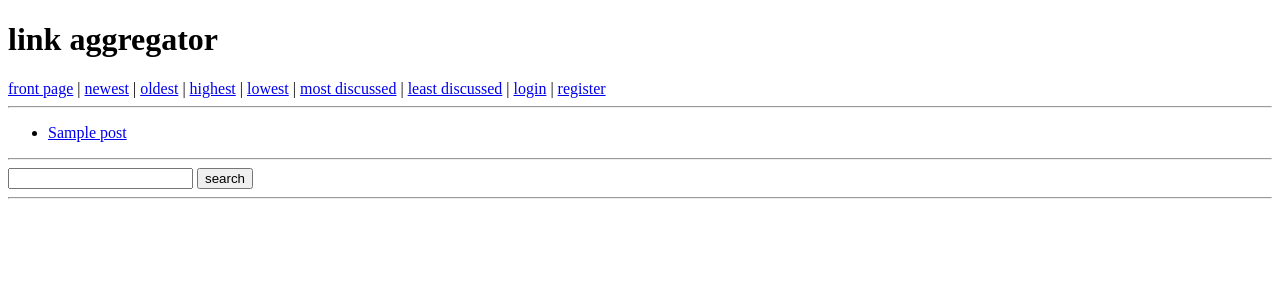
After one commit to iosfwd/link-aggregator, a Flask app: template src/templates/result.html in a window 1280 px wide. The commit adds this page. Shown: the top 300 px of the page. Run offline with Flask 3, Linux system fonts and the light colour scheme; the template is opened without the code that fills it: most values are stand-ins (such as "Sample title", 1, 10 or a date in 2020).

Commit message:
search functionality

```diff
--- a/src/routes.py
+++ b/src/routes.py
@@ -234,3 +234,9 @@ def profile_page(id):
 
     stories = posts.get_posts_by_user(id)
     return render_template("profile.html", user=user, stories=stories)
+
+@app.route("/result")
+def result():
+    query = request.args["query"]
+    post_list = posts.search(query)
+    return render_template("result.html", posts=post_list)
--- a/src/templates/layout.html
+++ b/src/templates/layout.html
@@ -19,3 +19,8 @@
 <hr>
 {% block content %}{% endblock %}
 <hr>
+<form action="/result" method="GET">
+  <input type="text" name="query">
+  <input type="submit" value="search">
+</form>
+<hr>
--- /dev/null
+++ b/src/templates/result.html
@@ -0,0 +1,9 @@
+{% extends "layout.html" %}
+{% block title %}results{% endblock %}
+{% block content %}
+<ul>
+{% for post in posts %}
+<li><a href={{ post["url"] }}>{{ post["title"] }}</a></li>
+{% endfor %}
+</ul>
+{% endblock %}
```
Also changed, not shown: src/posts.py (+10 -0 lines).
